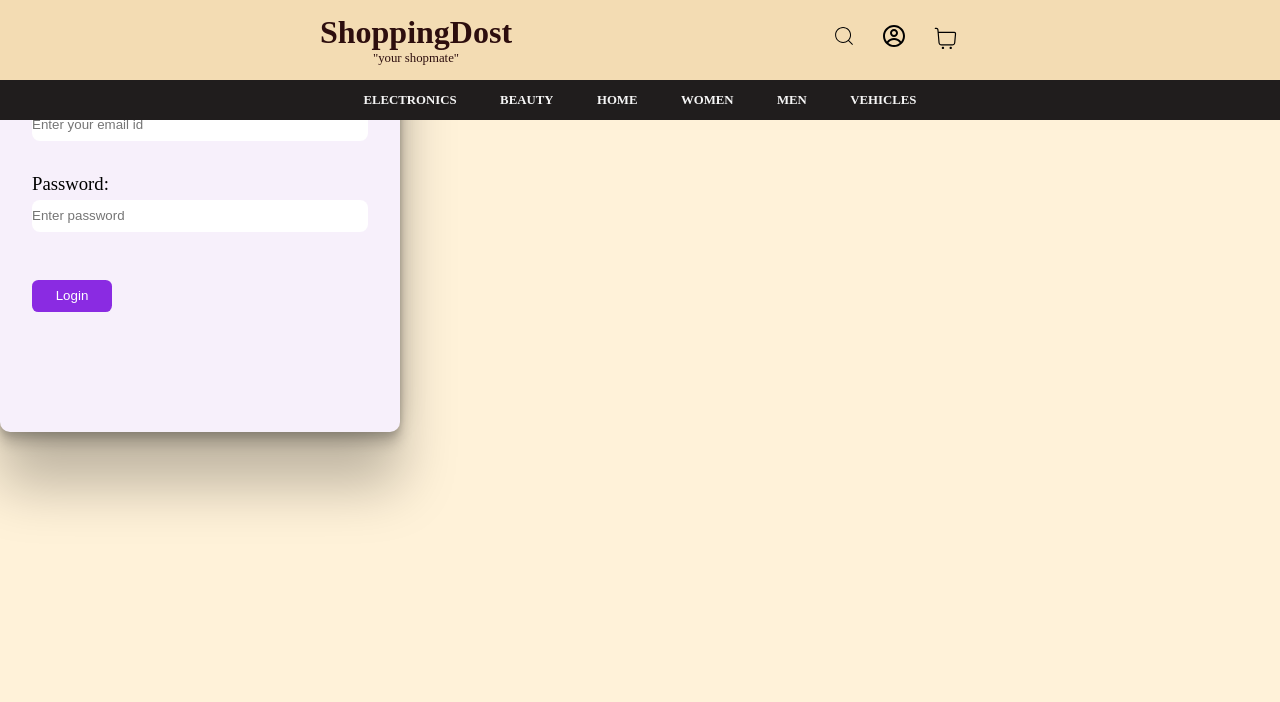
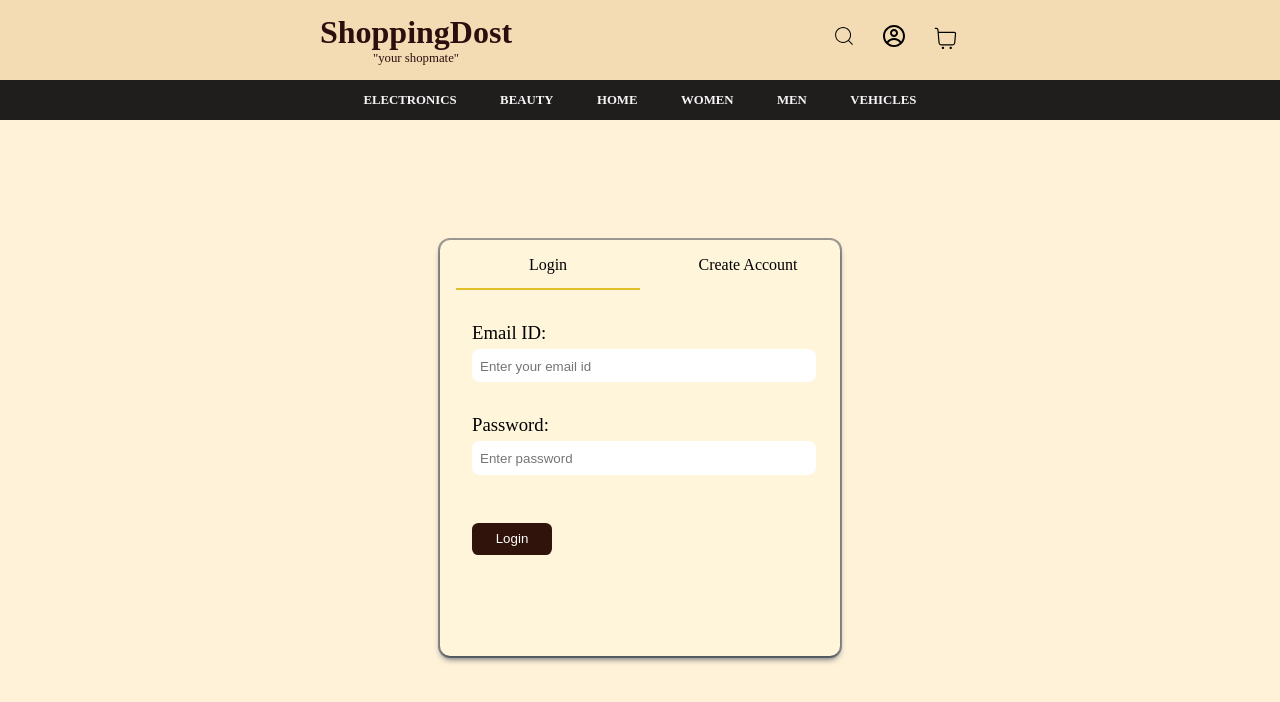
Before and after one commit to mrdetective/ShoppingDost, a React (Create React App) app: page /login in a window 1280 px wide. Shown: the top 702 px of the page. Built offline with nearby package versions, Linux system fonts and the light colour scheme; a web font is replaced by a local one.

Commit message:
Changed login page

```diff
--- a/src/App.js
+++ b/src/App.js
@@ -13,9 +13,9 @@ function App() {
         <Routes>
           <Route path="/login" element={<LoginPage />}></Route>
           <Route path="/" element={<Landing />}></Route>
-          <Route
-            path="/trending-products"
-            element={<Trendingproducts />}></Route>
+          <Route path="/products">
+            <Route path="trending" element={<Trendingproducts />}></Route>
+          </Route>
         </Routes>
       </Router>
     </div>
--- a/src/Pages/Login/login.css
+++ b/src/Pages/Login/login.css
@@ -1,23 +1,24 @@
 @import url("https://fonts.googleapis.com/css2?family=Rubik:wght@300&display=swap");
 
-.bigbox {
-  height: 100%;
-  width: 100%;
+.login-bigbox {
+  height: 100vh;
+  width: 100vw;
   position: absolute;
   display: flex;
   justify-content: center;
   align-items: center;
+  margin-top: 3rem;
 }
 
 .main-login-box {
   position: absolute;
-  height: 27rem;
+  height: 26rem;
   width: 25rem;
   border-radius: 10px;
-  box-shadow: rgba(0, 0, 0, 0.25) 0px 54px 55px,
-    rgba(0, 0, 0, 0.12) 0px -12px 30px, rgba(0, 0, 0, 0.12) 0px 4px 6px,
-    rgba(0, 0, 0, 0.17) 0px 12px 13px, rgba(0, 0, 0, 0.09) 0px -3px 5px;
-  background-color: rgb(247, 240, 251);
+  box-shadow: rgba(6, 24, 44, 0.4) 0px 0px 0px 2px,
+    rgba(6, 24, 44, 0.65) 0px 4px 6px -1px,
+    rgba(255, 255, 255, 0.08) 0px 1px 0px inset;
+  background-color: rgb(255, 245, 219);
 }
 
 .login-navbar {
@@ -34,7 +35,7 @@
 }
 
 .active {
-  border-bottom: solid blueviolet 2px;
+  border-bottom: solid rgb(226, 192, 43) 2px;
 }
 
 .login-nav-components {
@@ -62,7 +63,7 @@
   margin-top: 1rem;
   width: 5rem;
   height: 2rem;
-  background-color: blueviolet;
+  background-color: rgb(48, 19, 10);
   color: white;
   border-style: none;
   border-radius: 0.4rem;
@@ -85,3 +86,10 @@
   margin-top: 1.5rem;
   width: 7rem;
 }
+
+input {
+  resize: none;
+  padding-top: 0.1rem;
+  padding-left: 0.5rem;
+  width: 4rem;
+}
--- a/src/Pages/Login/login.jsx
+++ b/src/Pages/Login/login.jsx
@@ -16,6 +16,7 @@ function LoginPage() {
     }
   };
   return (
+    <div className="login-bigbox">
       <div className="main-login-box">
         <div className="login-navbar">
           <div
@@ -74,6 +75,7 @@ function LoginPage() {
           <button className="create-account-btn">Create Account</button>
         </div>
       </div>
+    </div>
   );
 }
 
--- a/src/Pages/TrendingProducts/trendingproducts.css
+++ b/src/Pages/TrendingProducts/trendingproducts.css
@@ -1,7 +1,7 @@
 .trending-products-box {
   height: 90%;
   width: 85%;
-  margin-top: 8rem;
+  margin-top: 10rem;
 }
 
 .trending-products-heading {
@@ -25,3 +25,7 @@
 .grid-item:hover {
   background-color: rgb(193, 180, 147);
 }
+
+.trending-products-bigbox {
+  height: 155rem;
+}
--- a/src/Pages/TrendingProducts/trendingproducts.jsx
+++ b/src/Pages/TrendingProducts/trendingproducts.jsx
@@ -19,7 +19,7 @@ function Trendingproducts() {
       });
   }, []);
   return (
-    <div className="bigbox">
+    <div className="bigbox trending-products-bigbox">
       <div className="trending-products-box">
         <h1 className="trending-products-heading">Trending Products</h1>
         <div className="trending-products-smallbox">
--- a/src/components/imageSlider/imgslider.jsx
+++ b/src/components/imageSlider/imgslider.jsx
@@ -15,7 +15,7 @@ function Imgslider() {
         <button
           className="see-latest-products-btn"
           onClick={() => {
-            navigate("/trending-products");
+            navigate("/products/trending");
           }}>
           See them
         </button>
--- a/src/components/navbar/navbar.css
+++ b/src/components/navbar/navbar.css
@@ -50,6 +50,7 @@
   display: flex;
   flex-direction: column;
   align-items: center;
+  cursor: pointer;
 }
 
 .navigation-items {
--- a/src/components/navbar/navbar.jsx
+++ b/src/components/navbar/navbar.jsx
@@ -9,10 +9,12 @@ function Navbar() {
     <nav className="navbar">
       <div className="upper-navbar">
         <div className="upper-navbar-items">
-          <div className="logo-img">
-            <p className="logo-upper">ShoppingDost</p>
-            <p className="logo-lower">"your shopmate"</p>
-          </div>
+          <a href="/">
+            <div className="logo-img">
+              <p className="logo-upper">ShoppingDost</p>
+              <p className="logo-lower">"your shopmate"</p>
+            </div>
+          </a>
           <div className="navigation-items">
             <CiSearch size={"1.5rem"} className="navbar-icons" />
             <CgProfile size={"1.5rem"} className="navbar-icons" />
--- a/src/index.css
+++ b/src/index.css
@@ -22,3 +22,7 @@ body {
   background: grey;
   border-radius: 0.5rem;
 }
+
+a {
+  text-decoration: none;
+}
```
Lines whose indentation alone changed are shown as unchanged.
